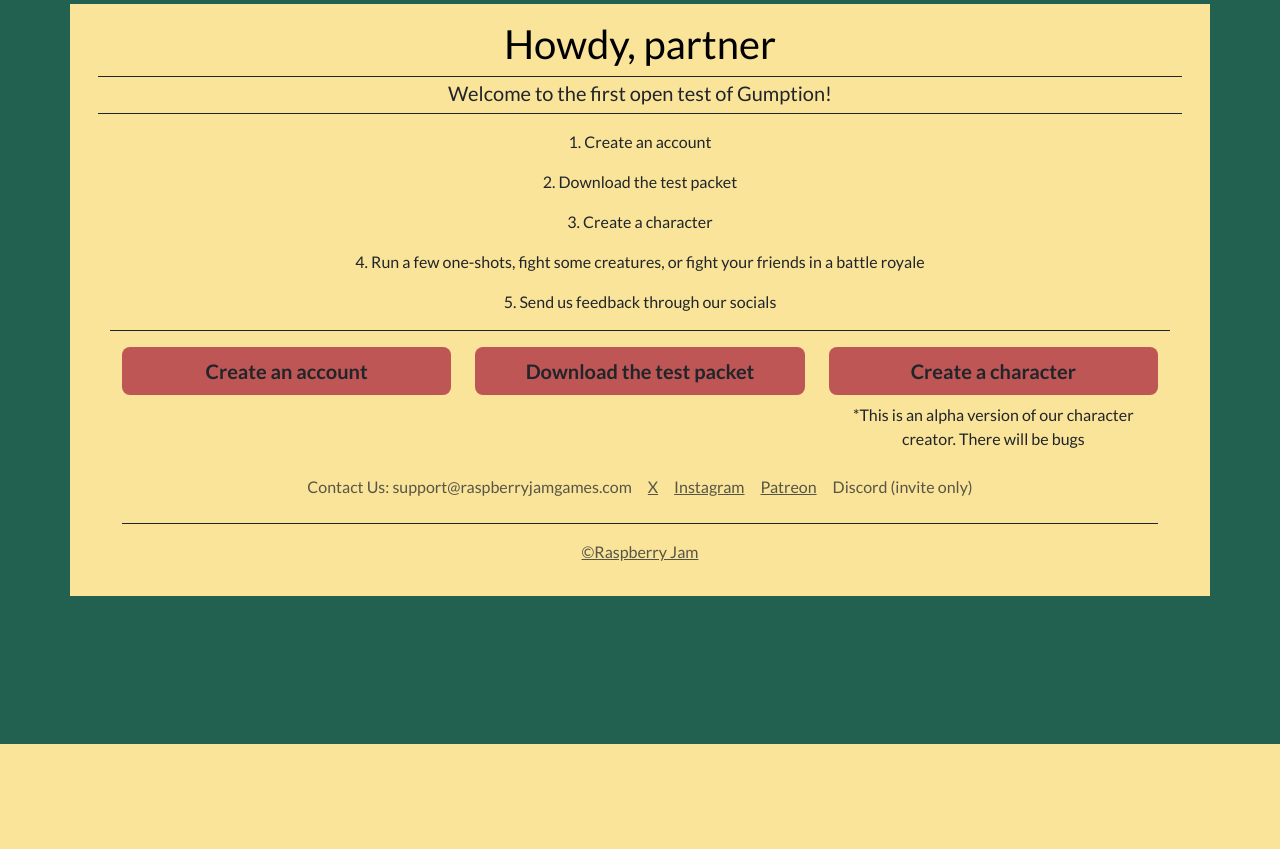
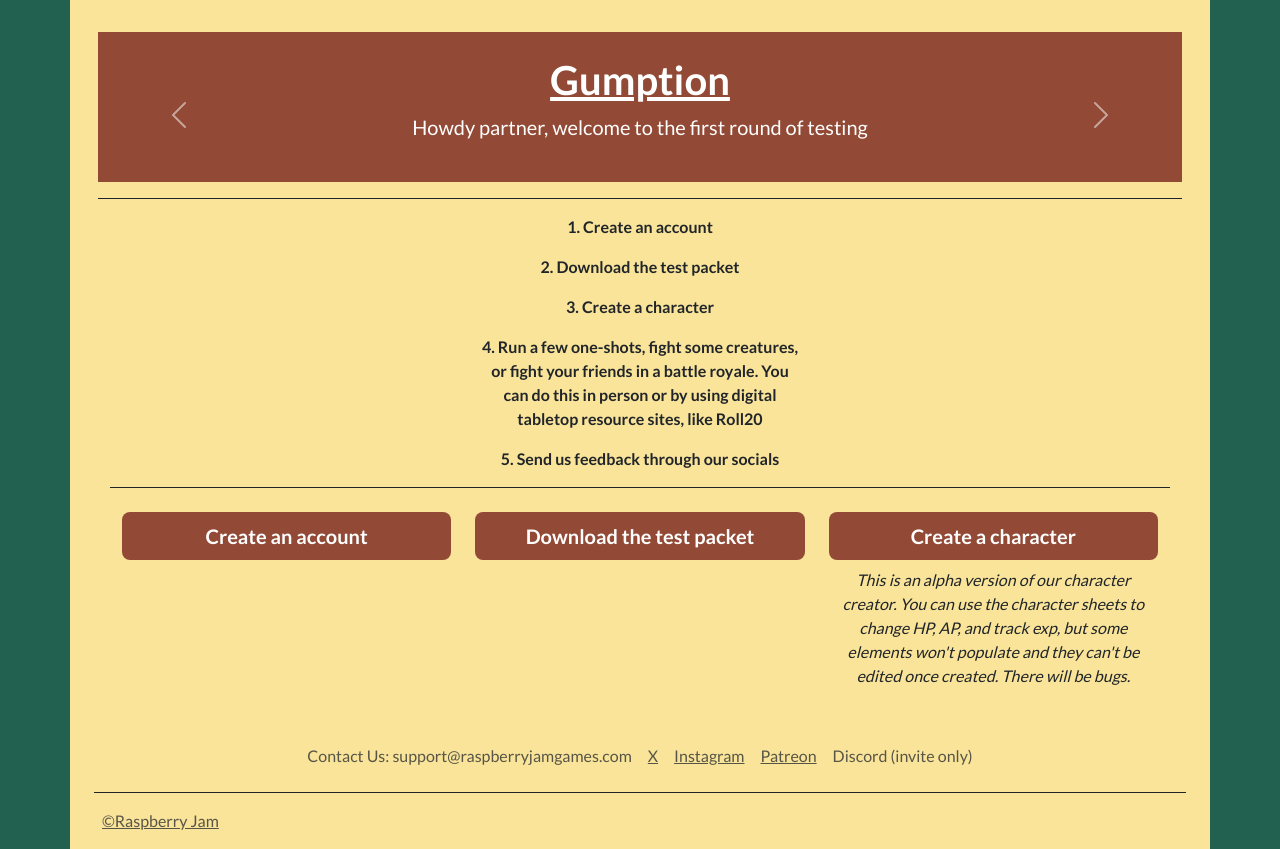
Before and after one commit to grantNixon/WWTTRPG, a Django app: page /home_page/ in a window 1280 px wide. Shown: the part 56-905 px from the top of the page. Before the commit the page ends 800 px from the top, so only its background shows below. Run offline with Django 5.2, Linux system fonts and the light colour scheme.

Commit message:
Updated homepage

```diff
--- a/WTTRPG/home_page/templates/home_page/homepage.html
+++ b/WTTRPG/home_page/templates/home_page/homepage.html
@@ -2,47 +2,94 @@
 {%block content%}
 {% load static %}
 
-<body style="background-color: #226150;">
-      <div style="background-color: #F9E49A;" class="container my-1">
+<body class="d-flex flex-column min-vh-100" style="background-color: #226150;">
+      <div style="background-color: #F9E49A;" class="container d-flex flex-column min-vh-100">
         <div class="p-3 bg-body-tertiary-dark rounded-3 text-center">
-          <h1 class="text-body-emphasis">Howdy, partner</h1>
-          <h5 class="">
-          <header class="mb-1 border-bottom border-dark"></header>
-            Welcome to the first open test of Gumption!</h5>
+
+          <!-- Jumbotron -->
+          <div id="myCarousel" class="carousel slide mb-6" data-bs-ride="carousel">
+            <div class="carousel-inner mt-3">
+              <div class="carousel-item carousel-item-next carousel-item-start">
+                <svg class="bd-placeholder-img" width="100%" height="100%" xmlns="http://www.w3.org/2000/svg" aria-hidden="true" preserveAspectRatio="xMidYMid slice" focusable="false"><rect width="100%" height="100%" fill="#924A36"></rect></svg>
+                <div class="container-fluid mt-3">
+                  <div class="carousel-caption">
+                    <h1></h1>
+                    <p class="text-dark"><h5 class="fw-bold fs-1 text-decoration-underline">Gumption</h5><p class="fs-5">Howdy partner, welcome to the first round of testing</p>
+                  </div>
+                </div>
+              </div>
+              <div class="carousel-item">
+                <svg class="bd-placeholder-img" width="100%" height="100%" xmlns="http://www.w3.org/2000/svg" aria-hidden="true" preserveAspectRatio="xMidYMid slice" focusable="false"><rect width="100%" height="100%" fill="#924A36"></rect></svg>
+                <div class="container mt-3">
+                  <div class="carousel-caption">
+                    <h1></h1>
+                    <p class="fs-5">Testing will last from Jan. 1st-31st, followed by a second round not long after. We really appreciate the feedback.</p>
+                  </div>
+                </div>
+              </div>
+              <div class="carousel-item active carousel-item-start">
+                <svg class="bd-placeholder-img" width="100%" height="100%" xmlns="http://www.w3.org/2000/svg" aria-hidden="true" preserveAspectRatio="xMidYMid slice" focusable="false"><rect width="100%" height="100%" fill="#924A36"></rect></svg>
+                <div class="container mt-3">
+                  <div class="carousel-caption">
+                    <h1></h1>
+                    <p class="fs-5">Interested in Gumption? Support us by subbing to our Patreon!</p>
+                    <p><a class="btn text-white" style="background-color: #226150;" href="#">Patreon</a></p>
+                  </div>
+                </div>
+              </div>
+            </div>
+            <button class="carousel-control-prev" type="button" data-bs-target="#myCarousel" data-bs-slide="prev">
+              <span class="carousel-control-prev-icon" aria-hidden="true"></span>
+              <span class="visually-hidden">Previous</span>
+            </button>
+            <button class="carousel-control-next" type="button" data-bs-target="#myCarousel" data-bs-slide="next">
+              <span class="carousel-control-next-icon" aria-hidden="true"></span>
+              <span class="visually-hidden">Next</span>
+            </button>
+
+          <!-- Body -->
+          </div>
             <header class="mb-1 border-bottom border-dark"></header>
-            <p class="mt-3">1. Create an account</p>
-            <p>2. Download the test packet</p>
-            <p>3. Create a character</p>
-            <p>4. Run a few one-shots, fight some creatures, or fight your friends in a battle royale</p>
-            <p>5. Send us feedback through our socials</p>
-      <div style="background-color: #F9E49A;" class="container-fluid">
+            <p class="mt-3 fs-6 fw-bold">1. Create an account</p>
+            <p class="fs-6 fw-bold">2. Download the test packet</p>
+            <p class="fs-6 fw-bold">3. Create a character</p>
+            <p class="fs-6 fw-bold">4. Run a few one-shots, fight some creatures,<br />
+              or fight your friends in a battle royale. You<br />
+              can do this in person or by using digital<br />
+              tabletop resource sites, like Roll20</p>
+            <p class="fs-6 fw-bold">5. Send us feedback through our socials</p>
+      <div class="container-fluid">
             <header class="mb-1 border-bottom border-dark"></header>
             <p>
-                <div class="container-fluid justify-content-center">
-                  <div class="row">
-                    <div class="col-md-4">
+
+              <!-- Buttons -->
+              <div class="container-fluid justify-content-center mt-2">
+                  <div class="row mt-2">
+                    <div class="col-md-4 mt-2">
                       <a href="{% url "sign_up"%}" class="text-decoration-none text-white">
                           <div class="d-flex flex-column text-center text-shadow-1">
-                            <h3 class="d-grid display-6 fw-bold btn btn-lg" style="background-color: #BE5656;">Create an account</h3>
+                            <h3 class="d-grid display-6 fw-bold text-white btn btn-lg" style="background-color: #924A36;">Create an account</h3>
                           </div>
                       </a>
                     </div>
-                    <div class="col-md-4">
+                    <div class="col-md-4 mt-2">
                       <a href="{% url "create:test_packet"%}" class="text-decoration-none text-white" download>
                           <div class="d-flex flex-column text-center text-shadow-1">
-                            <h3 class="d-grid display-6 fw-bold btn btn-lg" style="background-color: #BE5656;">Download the test packet</h3>
+                            <h3 class="d-grid display-6 fw-bold text-white btn btn-lg" style="background-color: #924A36;">Download the test packet</h3>
                           </div>
                       </a>
                     </div>
-
-                    <div class="col-md-4">
+                    <div class="col-md-4 mt-2">
                       <a href="{%url "create:qscc"%}" class="text-decoration-none text-white">
                           <div class="d-flex flex-column text-center text-white text-shadow-1">
-                            <h3 class="d-grid display-6 fw-bold btn btn-lg" style="background-color: #BE5656;">Create a character</h3>
-                            <p class="text-dark">*This is an alpha version of our character creator. There will be bugs</p>
+                            <h3 class="d-grid display-6 fw-bold text-white btn btn-lg" style="background-color: #924A36;">Create a character</h3>
+                            <p class="text-dark fs-6"><em>This is an alpha version of our character creator. You can use the character sheets to change HP, AP, and track exp, but some elements won't populate and they can't be edited once created. There will be bugs.</em></p>
                           </div>
                       </a>
                     </div>
+                  </div>
+                </div>
+            </p>
           </div>
          </div>
 
```
